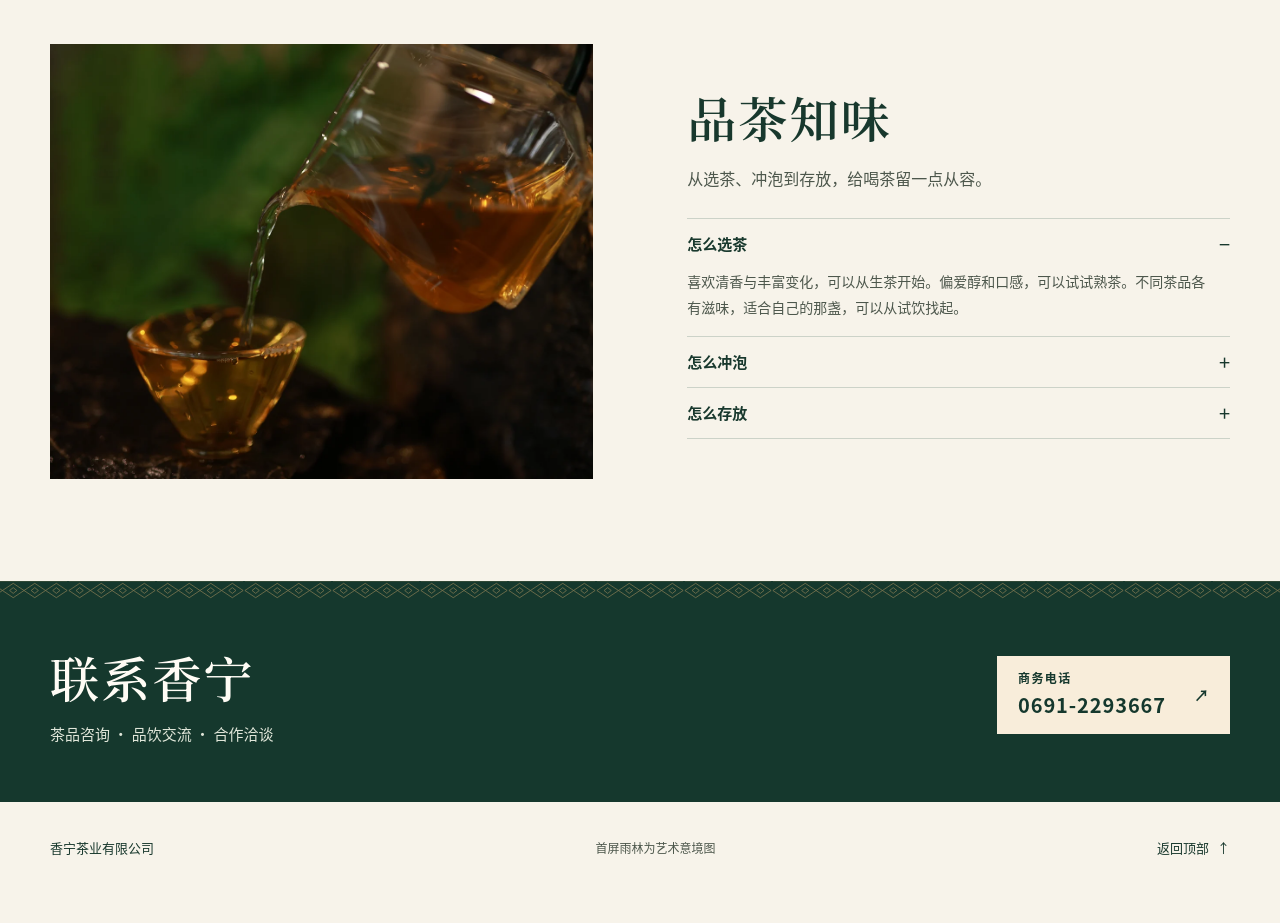
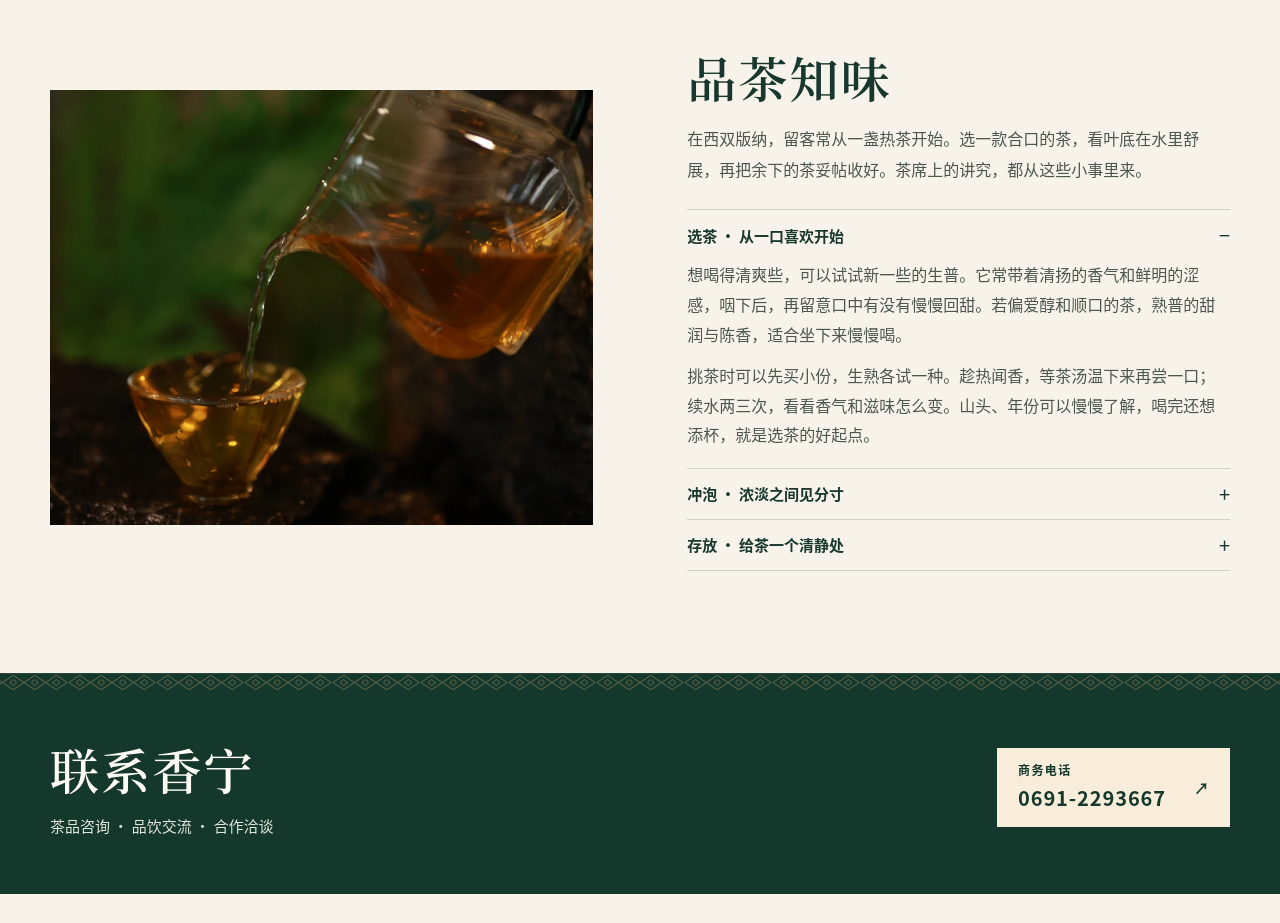
Before and after one commit to xyqaishangke/xiangning-tea, a plain HTML site: page index.html in a window 1280 px wide. Shown: the part 3560-4483 px from the top of the page. Before the commit the page ends 4454 px from the top, so only its background shows below. Drawn offline with Linux system fonts and the light colour scheme.

Commit message:
Expand the Puer tea selection, brewing, and storage guide

```diff
--- a/index.html
+++ b/index.html
@@ -176,10 +176,22 @@
       </figure>
       <div class="culture-content">
         <h2 id="culture-title">品茶知味</h2>
-        <p>从选茶、冲泡到存放，给喝茶留一点从容。</p>
-        <details open><summary>怎么选茶</summary><p>喜欢清香与丰富变化，可以从生茶开始。偏爱醇和口感，可以试试熟茶。不同茶品各有滋味，适合自己的那盏，可以从试饮找起。</p></details>
-        <details><summary>怎么冲泡</summary><p>投茶量、水温和浸泡时间都会影响茶汤。可以先少投些茶、缩短浸泡时间，再按自己的口味逐步调整。</p></details>
-        <details><summary>怎么存放</summary><p>日常存放注意避光、防潮、远离异味。不同茶品请优先参考包装上的储存说明，并定期查看茶品状态。</p></details>
+        <p>在西双版纳，留客常从一盏热茶开始。选一款合口的茶，看叶底在水里舒展，再把余下的茶妥帖收好。茶席上的讲究，都从这些小事里来。</p>
+        <details open>
+          <summary>选茶 · 从一口喜欢开始</summary>
+          <p>想喝得清爽些，可以试试新一些的生普。它常带着清扬的香气和鲜明的涩感，咽下后，再留意口中有没有慢慢回甜。若偏爱醇和顺口的茶，熟普的甜润与陈香，适合坐下来慢慢喝。</p>
+          <p>挑茶时可以先买小份，生熟各试一种。趁热闻香，等茶汤温下来再尝一口；续水两三次，看看香气和滋味怎么变。山头、年份可以慢慢了解，喝完还想添杯，就是选茶的好起点。</p>
+        </details>
+        <details>
+          <summary>冲泡 · 浓淡之间见分寸</summary>
+          <p>一只白瓷盖碗，就能泡上一席茶。先用热水温过盖碗和茶杯，再投茶。用约 150 毫升的盖碗，可以从 5 克茶试起。熟普可用沸水冲泡；细嫩的新生普若泡得太苦涩，可让水稍凉再注入。</p>
+          <p>前几泡快些出汤，每泡尽量沥净；等茶味淡了，再略多等片刻。觉得太浓，下次少投一点，或早点出汤。一席茶从清香喝到尾水，细细尝，就能喝出同一款茶在几泡之间的变化。</p>
+        </details>
+        <details>
+          <summary>存放 · 给茶一个清静处</summary>
+          <p>家里存普洱，先挑地方：避光、干燥、清洁，没有异味。撬过的茶饼，用干净的原包装包好，放在离地的柜架上。生茶和熟茶分开收，远离灶台、香料和潮湿的墙角。</p>
+          <p>雨季多看一眼包装是否返潮，平时以包装上的贮存说明为准。发现茶叶发霉，就不要再喝。手边的茶隔一阵子泡一回，记下香气和茶汤的厚薄，比单看年份更能体会一款茶的变化。</p>
+        </details>
       </div>
     </section>
 
--- a/style.css
+++ b/style.css
@@ -168,7 +168,9 @@ summary { list-style: none; display: flex; align-items: center; justify-content:
 summary::-webkit-details-marker { display: none; }
 summary::after { content: '+'; font-size: 20px; font-weight: 400; }
 details[open] summary::after { content: '−'; }
-details > p { padding: 0 12px 15px 0; color: var(--muted); font-size: 14px; line-height: 1.85; }
+.culture-content details > p { padding: 0 12px 0 0; color: var(--muted); font-size: 1rem; line-height: 1.85; }
+.culture-content details > p + p { margin-top: .75em; }
+.culture-content details > p:last-child { padding-bottom: 18px; }
 
 .contact { position: relative; background: var(--green); color: var(--paper); }
 .contact-inner { display: flex; flex-wrap: wrap; align-items: center; justify-content: space-between; gap: 23px; padding-block: 63px 56px; }
```
